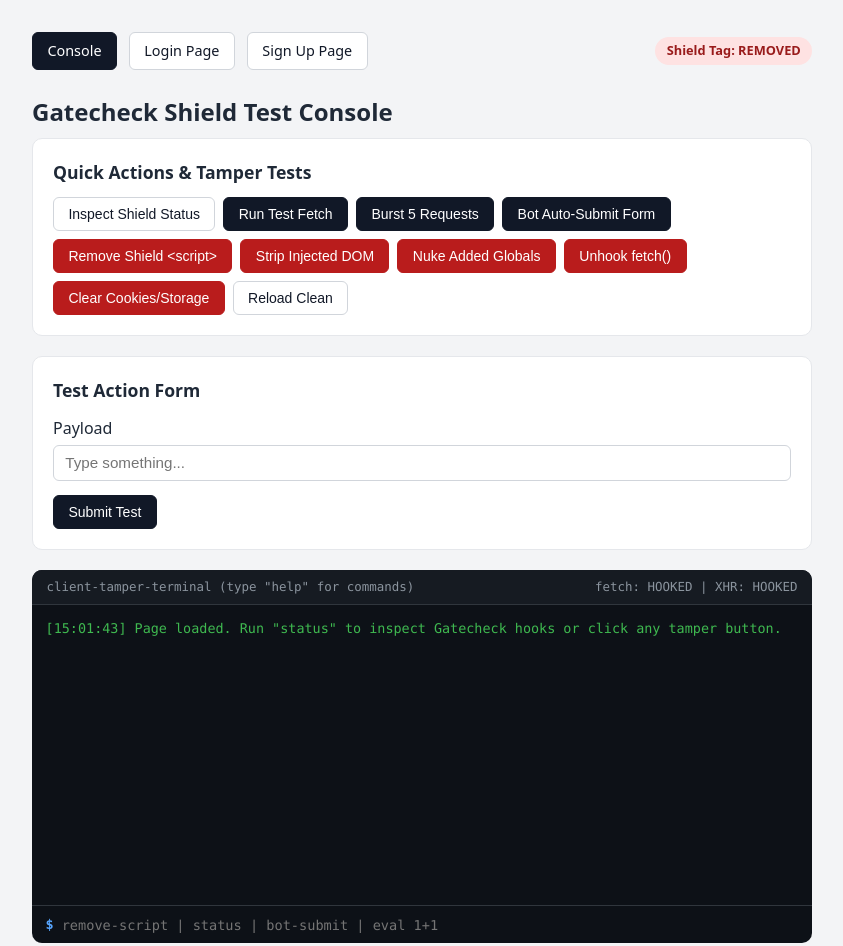
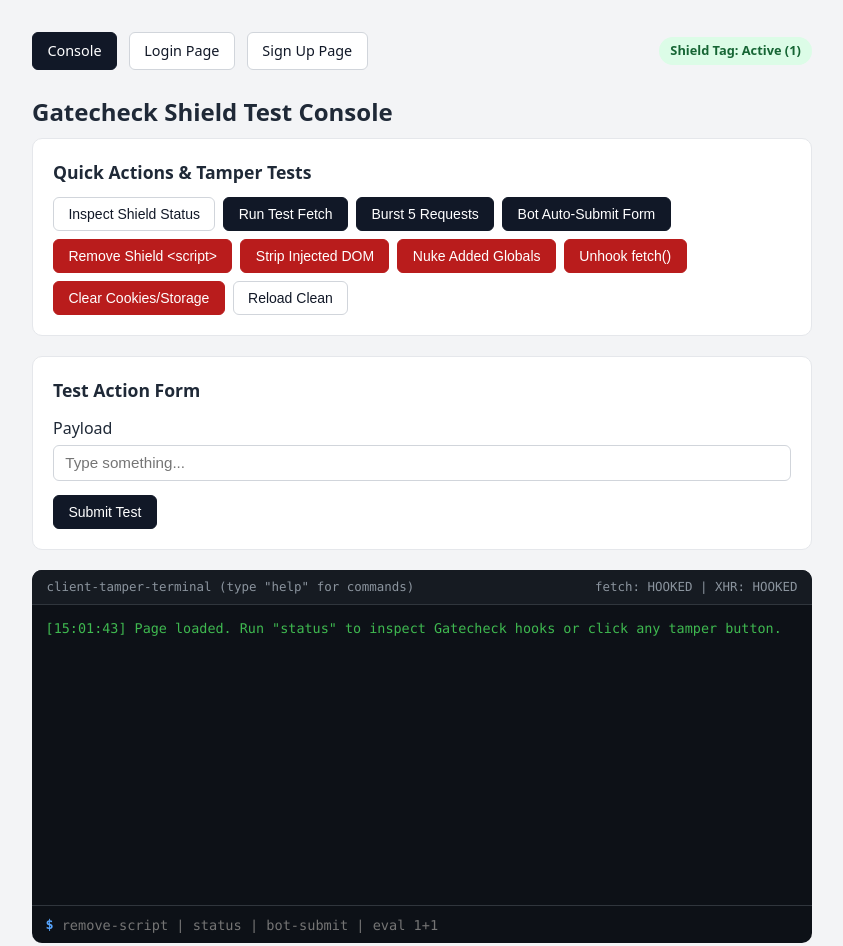
Before and after one commit to plyzlab/thatsso.tech, a plain HTML site: page index.html in a window 1280 px wide. Shown: the whole page, without its empty margins (218-1061 px from the left). Drawn offline with Linux system fonts and the light colour scheme.

Commit message:
Update Shield script inclusion in index.html
Removed comment about Shield being disabled and added script tag.

```diff
--- a/index.html
+++ b/index.html
@@ -11,8 +11,7 @@
   </script>
 
   <!-- Gatecheck Shield Script -->
-<!-- Shield temporarily disabled for debugging -->
-  <style>
+<script src="https://gatecheck.me/shield.js?key=pk_live_a762235646f32180efd5ecdab2390a7ee233c31e2a47a730e2e43b8555de7465"></script>  <style>
     * { box-sizing: border-box; }
     body {
       font-family: system-ui, -apple-system, sans-serif;
```
